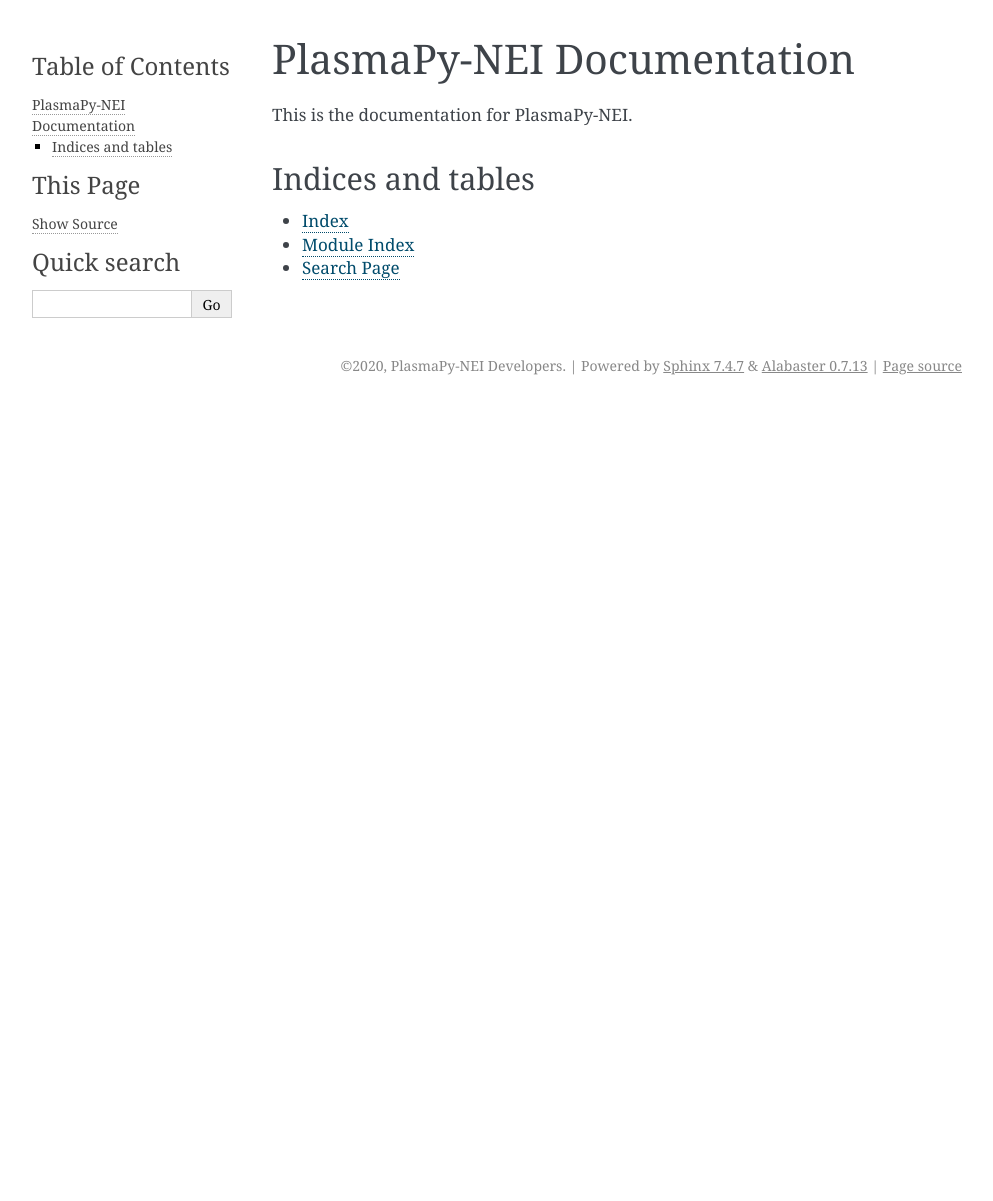
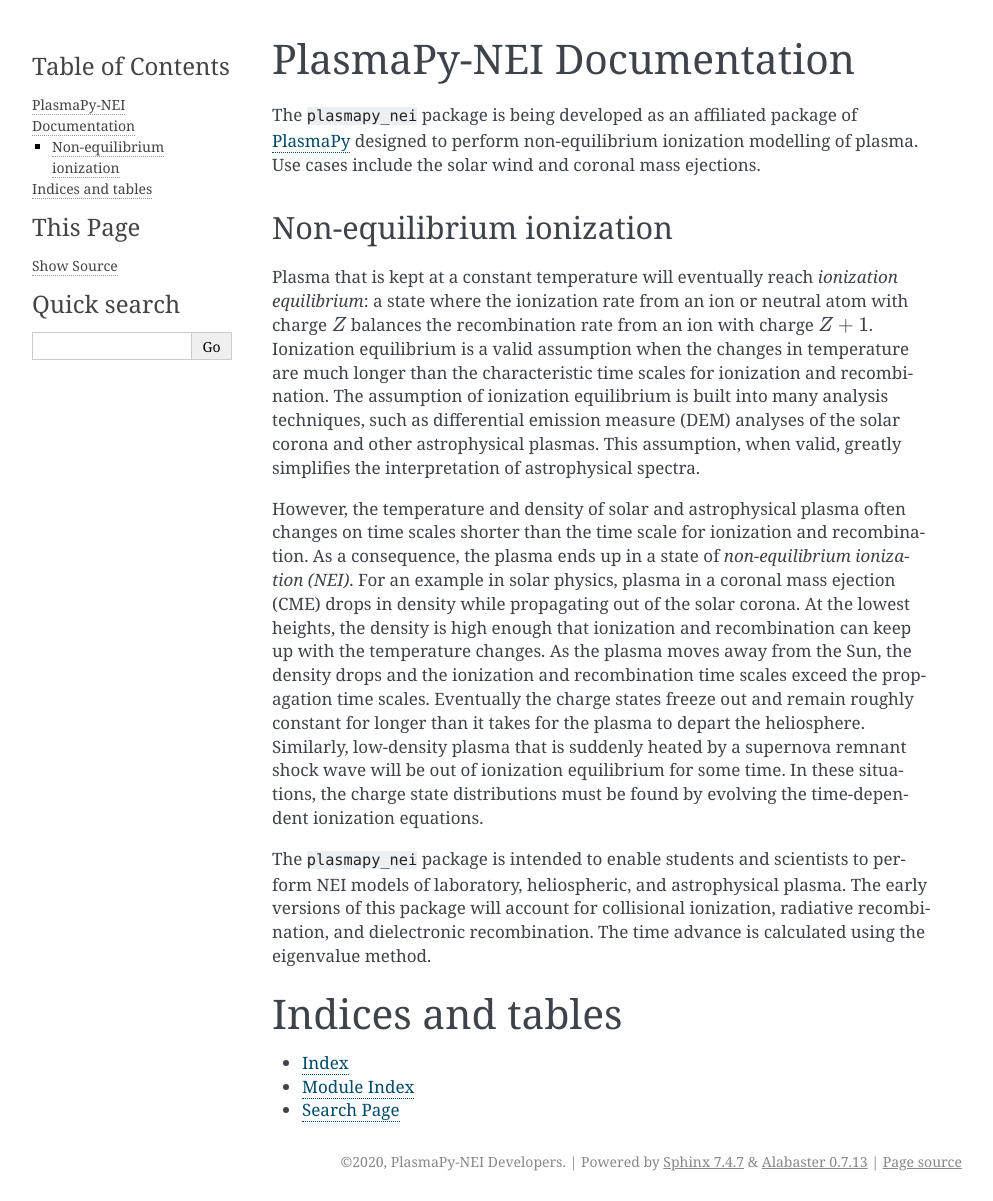
Before and after one commit to PlasmaPy/PlasmaPy-NEI, a Sphinx documentation site: the page built from docs/index.rst, in a window 1280 px wide. Shown: the whole page, without its empty margins (148-1141 px from the left). Built offline with Sphinx 7.4.7, drawn with Linux system fonts in a browser that asks for light colours; the version number could not be read and is left out; before the commit the page ends 900 px from its top, so only the background shows below that.

Commit message:
Initial documentation (#13)
* Reformat docs/conf.py using black

* Write first paragraph of docs

* Add background on NEI to front page of docs

* Update landing page of documentation

```diff
--- a/docs/index.rst
+++ b/docs/index.rst
@@ -1,13 +1,32 @@
 PlasmaPy-NEI Documentation
+==========================
+
+The ``plasmapy_nei`` package is being developed as an affiliated package of `PlasmaPy <https://docs.plasmapy.org>`_
+designed to perform non-equilibrium ionization modelling of plasma.
+Use cases include the solar wind and coronal mass ejections.
+
+Non-equilibrium ionization
 --------------------------
 
-This is the documentation for PlasmaPy-NEI.
+Plasma that is kept at a constant temperature will eventually reach *ionization equilibrium*: a state where the ionization rate from an ion or neutral atom with charge :math:`Z` balances the recombination rate from an ion with charge :math:`Z+1`.
+Ionization equilibrium is a valid assumption when the changes in temperature are much longer than the characteristic time scales for ionization and recombination.
+The assumption of ionization equilibrium is built into many analysis techniques, such as differential emission measure (DEM) analyses of the solar corona and other astrophysical plasmas.  This assumption, when valid, greatly simplifies the interpretation of astrophysical spectra.
+
+However, the temperature and density of solar and astrophysical plasma often changes on time scales shorter than the time scale for ionization and recombination.
+As a consequence, the plasma ends up in a state of *non-equilibrium ionization (NEI)*.
+For an example in solar physics, plasma in a coronal mass ejection (CME) drops in density while propagating out of the solar corona.
+At the lowest heights, the density is high enough that ionization and recombination can keep up with the temperature changes.
+As the plasma moves away from the Sun, the density drops and the ionization and recombination time scales exceed the propagation time scales.
+Eventually the charge states freeze out and remain roughly constant for longer than it takes for the plasma to depart the heliosphere.
+Similarly, low-density plasma that is suddenly heated by a supernova remnant shock wave will be out of ionization equilibrium for some time.
+In these situations, the charge state distributions must be found by evolving the time-dependent ionization equations.
+
+The ``plasmapy_nei`` package is intended to enable students and scientists to perform NEI models of laboratory, heliospheric, and astrophysical plasma.
+The early versions of this package will account for collisional ionization, radiative recombination, and dielectronic recombination.  The time advance is calculated using the eigenvalue method.
 
 .. toctree::
    :maxdepth: 2
    :caption: Contents:
-
-
 
 Indices and tables
 ==================
```
Also changed, not shown: docs/conf.py (+20 -19 lines).
